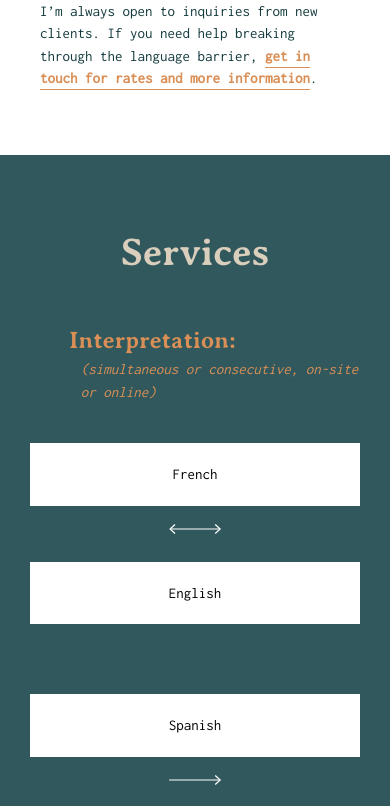
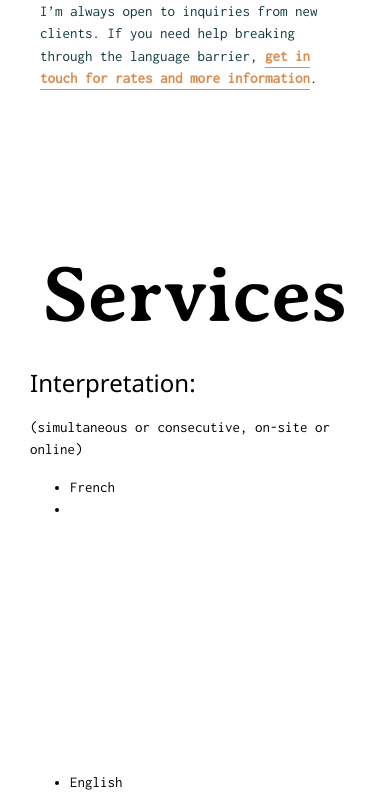
Before and after one commit to Jeimuzu22/jemwalkertranslation, a plain HTML site: page index.html in a window 390 px wide. Shown: the part 2257-3063 px from the top of the page. Drawn offline with nearby package versions, Linux system fonts and the light colour scheme.

Commit message:
removed services css to test something

```diff
--- a/css/main.css
+++ b/css/main.css
@@ -362,113 +362,7 @@ nav .logo img {
 }
 
 
-/* -------------------- SERVICES SECTION -------------------- */
 
-#Services {
-	background-color: var(--lteal);
-	position: static;
-	top: 300vh;
-}
-
-#Services h2 {
-	color: var(--dream) ;
-    line-height: 1;
-}
-
-#Services h3 {
-	color: var(--goldn) ;
-    line-height: 1;
-    font-family: Averia Bold;
-    padding-left: 10vw;
-    margin-top: 50px;
-    margin-bottom: 5px;
-}
-
-#Services .plusTitle {
-	text-align: center;
-}
-
-#Services p {
-	text-align: center;
-}
-
-#Services .servSub {
-	font-style: italic;
-    font-family: 'Inconsolata', sans-serif;
-    padding-left: 13vw;
-    color: var(--goldn) ;
-    text-align: left;
-    margin-top: 0px;
-}
-
-#Services .terpServTable1, #Services .transServTable {
-    margin-top: 40px;
-}
-
-#Services ul {
-	text-align: center;
-    list-style-type:none;
-    padding-left: 0;
-    margin-top: 70px;
-}
-
-#Services ul.moreServTable {
-    margin-top: 40px;
-}
-
-
-#Services li {
-    display: inline;
-	background-color: white;
-	padding: 20px;
-	margin: 20px 10px;
-}
-
-#Services .arrow {
-	background-color: transparent;
-    margin: 10px 0;
-    padding: 0;
-}
-
-#Services a {
-	color: var(--dteal);
-	text-decoration: none;
-}
-
-#Services li img {
-	width: 60px;
-    display: inline;
-    float: none;
-    margin: 0;
-    background-color: none;
-}
-
-@media screen and (max-width: 800px) {
-    #Services ul {
-	text-align: center;
-    list-style-type: none;
-    margin-bottom: 0;
-    padding-bottom: 0;
-    }
-
-#Services h2 {
-	text-align: center;
-    width: 100%;
-    margin: 0 auto;
-}
-
-#Services li {
-	margin: 20px 0 0 0;
-    display: block;
-}
-
-@media screen and (max-width:600px) {
-    #Services h2 {
-    font-size: 10vw;
-        line-height: 14vw;
-}
-
-}}
 
 /* -------------------- RECOMMENDATIONS SECTION -------------------- */
 
```
